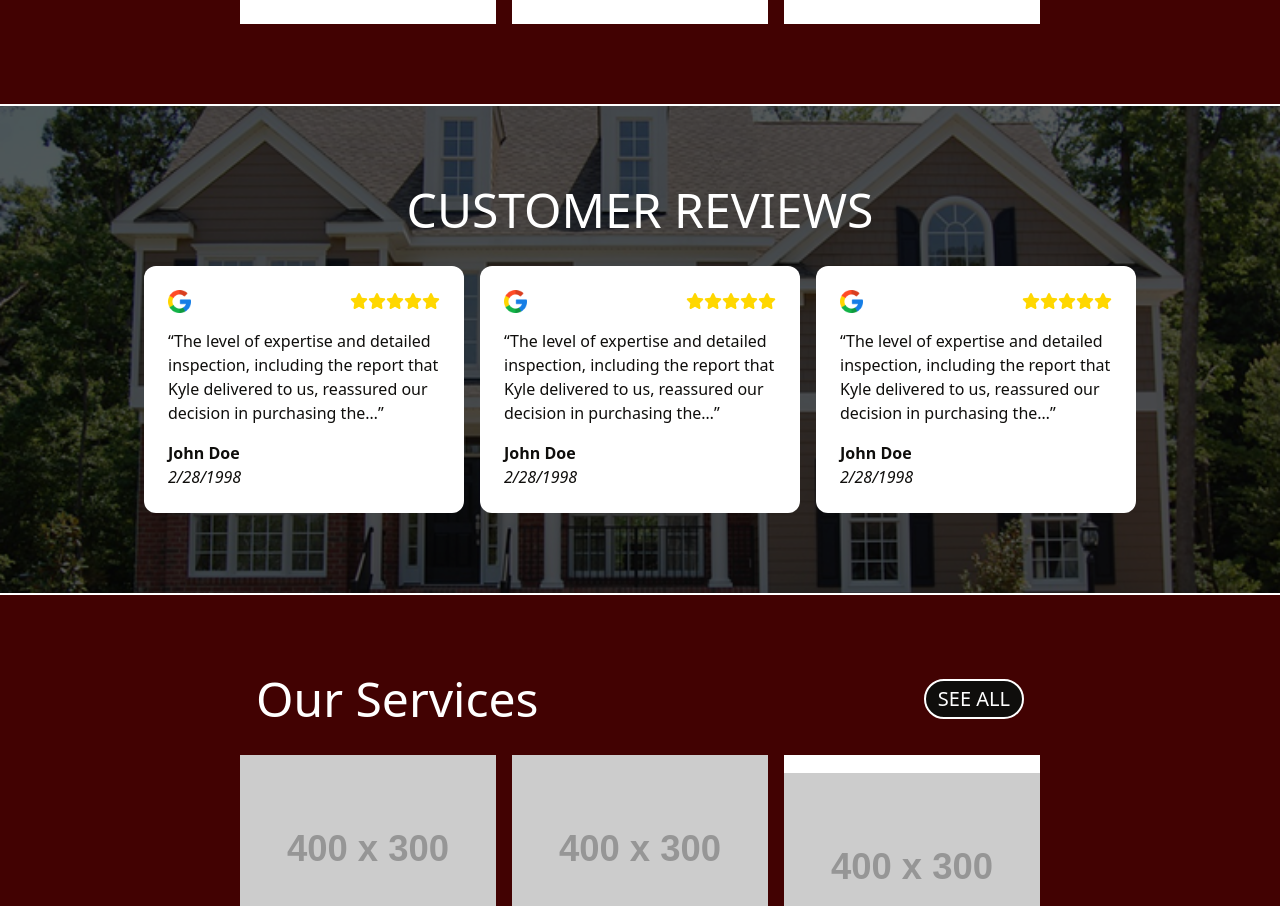
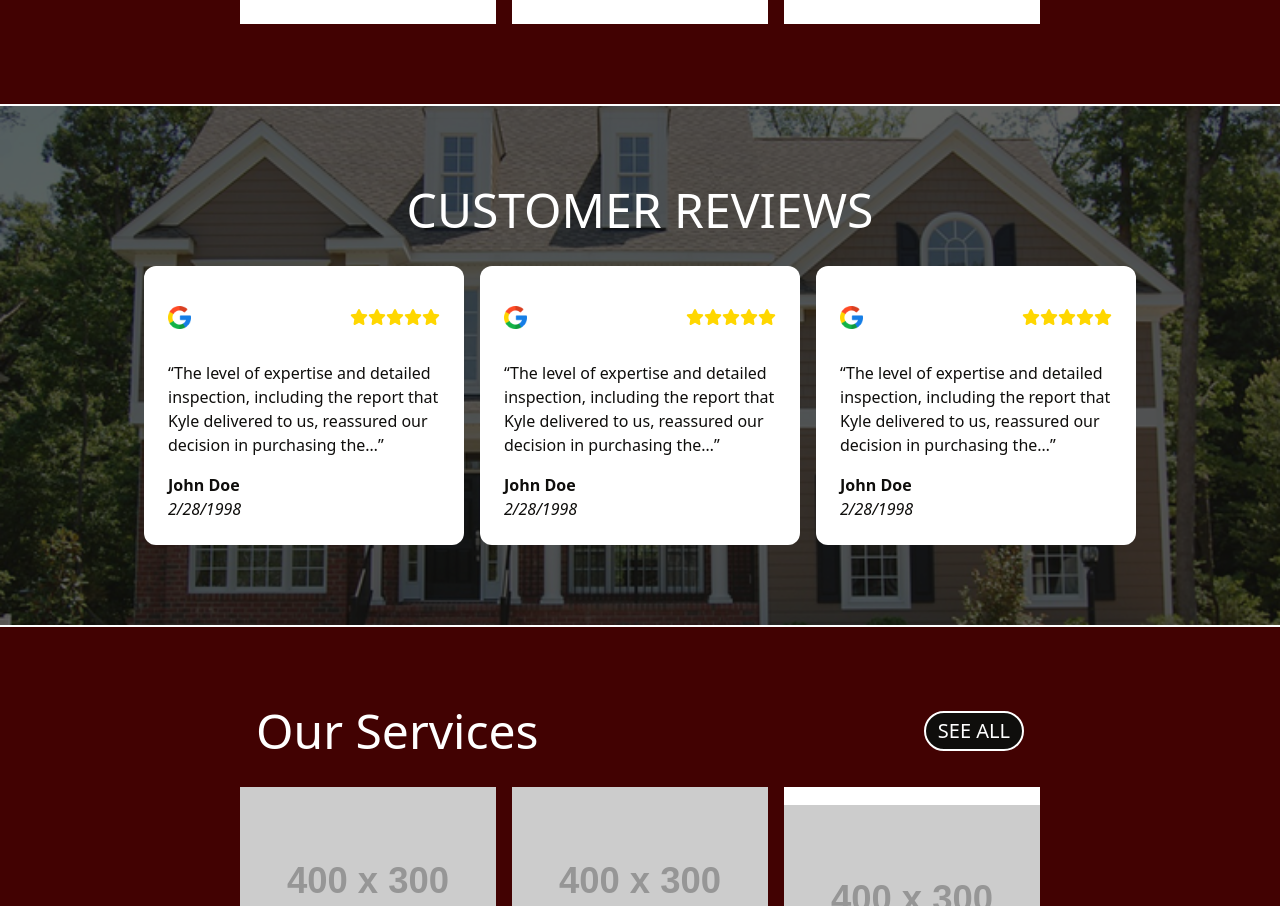
Before and after one commit to CollierTR/Penrod-Property-Inspections, a React (Vite) app: page / in a window 1280 px wide. Shown: the part 1158-2064 px from the top of the page. Built offline with nearby package versions, Linux system fonts and the light colour scheme.

Commit message:
fixed small bug

```diff
--- a/src/componets/ReviewCard.jsx
+++ b/src/componets/ReviewCard.jsx
@@ -7,7 +7,7 @@ export default function ReviewCard() {
   return (
     <div className="text-start p-6 flex flex-col justify-center place-items-start gap-4 text-dark bg-light rounded-xl w-10/12 sm:w-1/2 lg:w-1/4">
 
-      <div className="flex justify-between place-items-center w-full">
+      <div className="flex justify-between place-items-center w-full lg:py-2 xl:py-4">
         <img src="/google.png" alt="" className="size-1/12" />
         <div className="flex flex-row text-[gold]">
           <FontAwesomeIcon icon={faStar} />
--- a/src/componets/Reviews.jsx
+++ b/src/componets/Reviews.jsx
@@ -3,7 +3,7 @@ import ReviewCard from "./ReviewCard"
 export default function Reviews() {
 
   return (
-    <div className="flex relative py-20 h-auto   xl:[1740px] flex-col justify-center place-items-center text-center w-full">
+    <div className="flex relative py-20 h-auto bg-dark   xl:[1740px] flex-col justify-center place-items-center text-center w-full">
 
 
       <div className=' z-20 text-light flex flex-col gap-5 sm:gap-8 justify-center place-items-center w-full'>
@@ -15,7 +15,7 @@ export default function Reviews() {
         </div>
       </div>
 
-      <div className={`bg-[url('../../public/house.png')] opacity-35 bg-no-repeat bg-cover bg-center h-full w-full overflow-hidden absolute z-10`}>
+      <div className={`bg-[url('/house.png')] opacity-35 bg-no-repeat bg-cover bg-center h-full w-full overflow-hidden absolute z-10`}>
       </div>
 
     </div>
--- a/src/componets/ServiceCard.jsx
+++ b/src/componets/ServiceCard.jsx
@@ -12,7 +12,7 @@ export default function ServiceCard({ href = '#', img = genericCard.img, buttonT
 
 
   return (
-    <div className="flex flex-col bg-light  justify-center place-items-center w-10/12 sm:w-1/2 lg:w-1/5">
+    <div className="flex flex-col bg-light  justify-center place-items-center w-10/12 sm:w-1/2 md:1/6 lg:w-1/5">
 
       <img src={img} alt="" className="w-full" />
 
```
